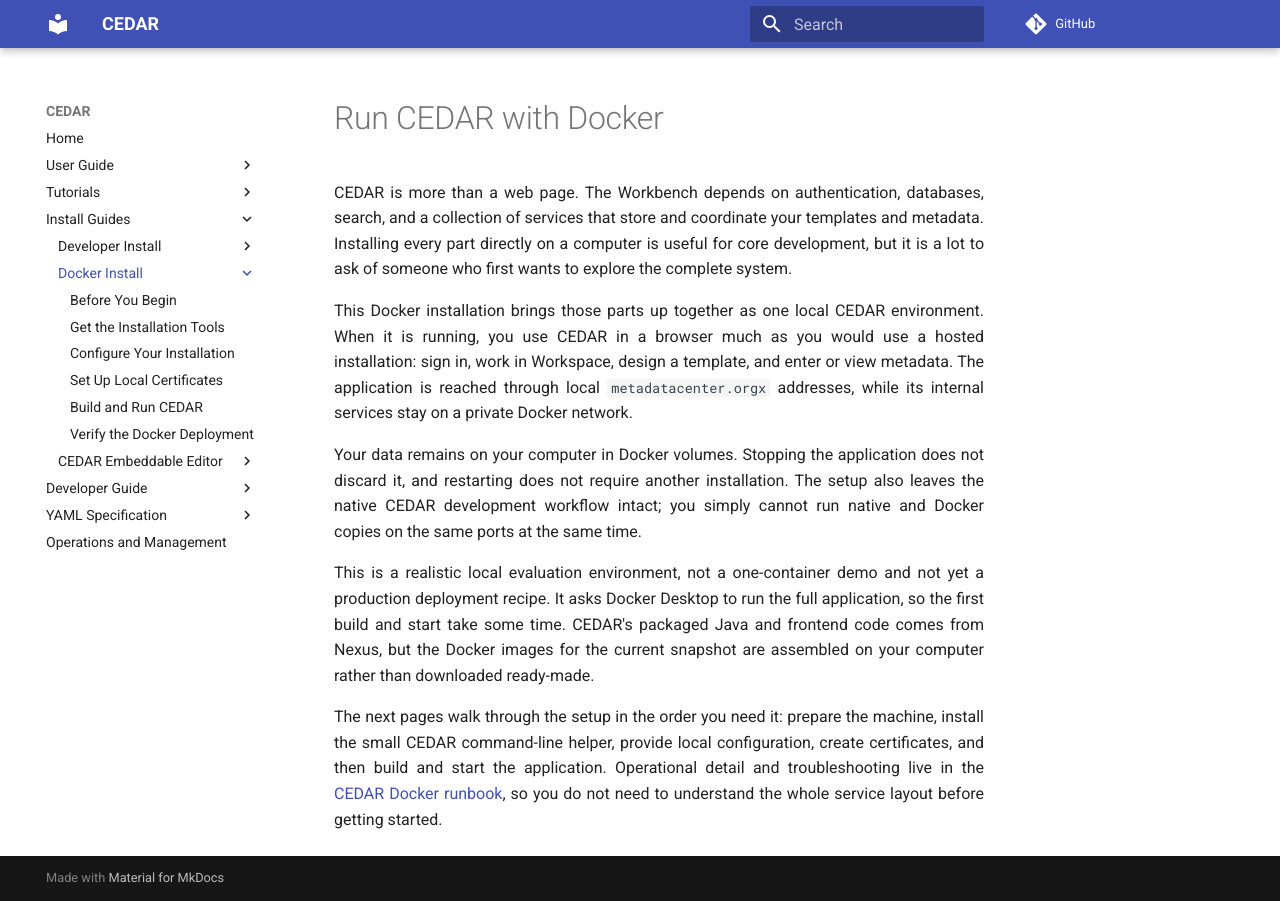
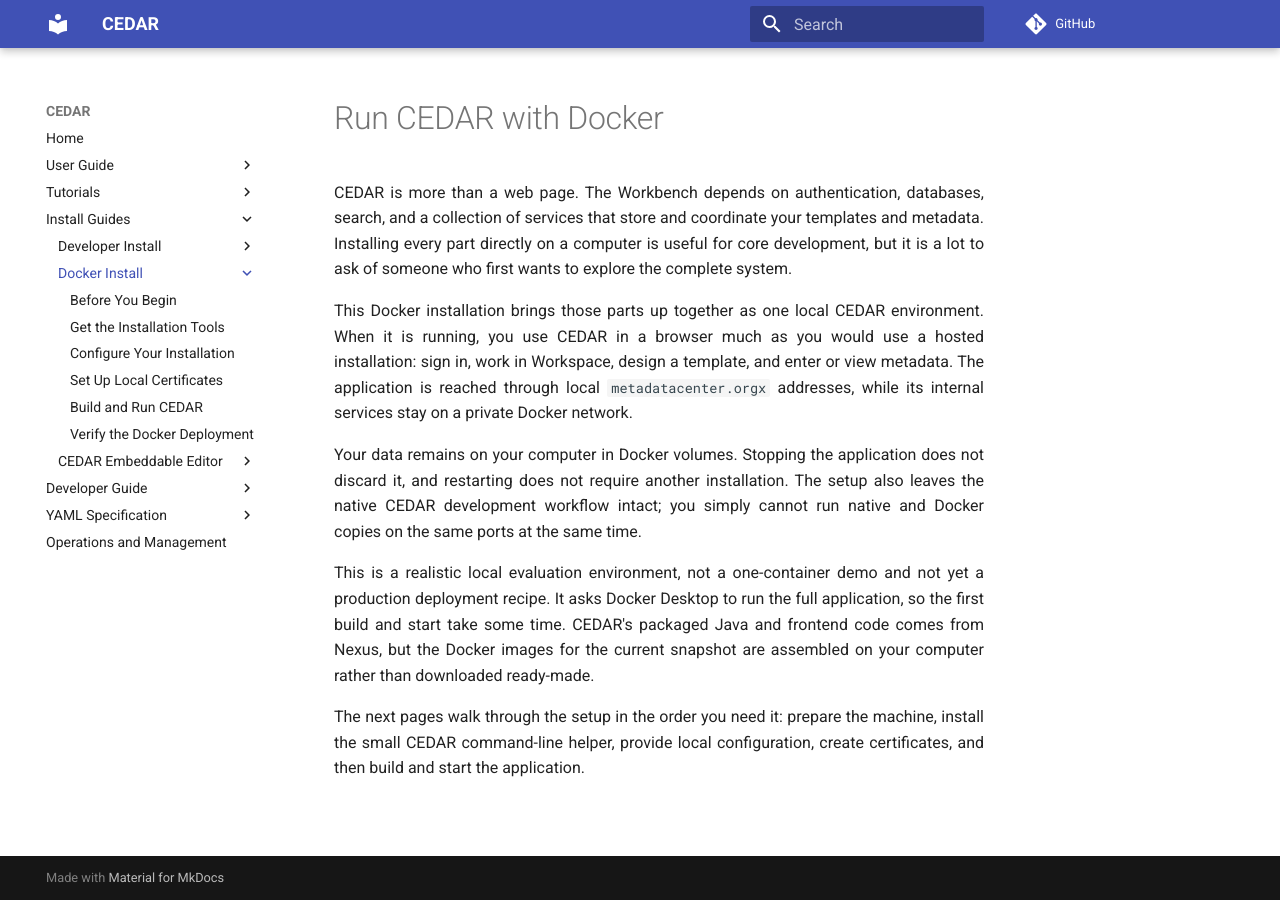
Before and after one commit to metadatacenter/cedar-mkdocs, an MkDocs documentation site: the page built from docs/install-docker-eval/overview/index.md, in a window 1280 px wide. Built offline with MkDocs 1.6.1 and Material for MkDocs 9.7.7, drawn with Linux system fonts in a browser that asks for light colours; comment, search, counter and statistics services are not loaded.

Commit message:
docs: simplify Docker install overview

```diff
--- a/docs/install-docker-eval/overview/index.md
+++ b/docs/install-docker-eval/overview/index.md
@@ -22,6 +22,4 @@
 
 The next pages walk through the setup in the order you need it: prepare the machine, install the
 small CEDAR command-line helper, provide local configuration, create certificates, and then build
-and start the application. Operational detail and troubleshooting live in the
-[CEDAR Docker runbook](https://github.com/metadatacenter/cedar-development/blob/develop/ops/DOCKER-RUNBOOK.md),
-so you do not need to understand the whole service layout before getting started.
+and start the application.
```
